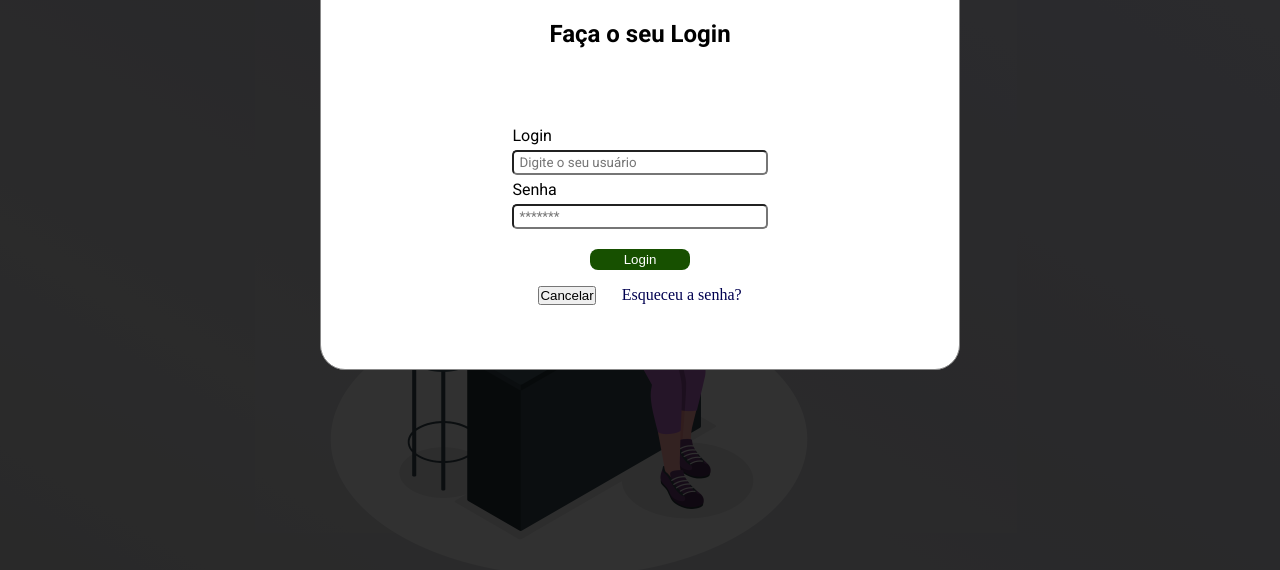
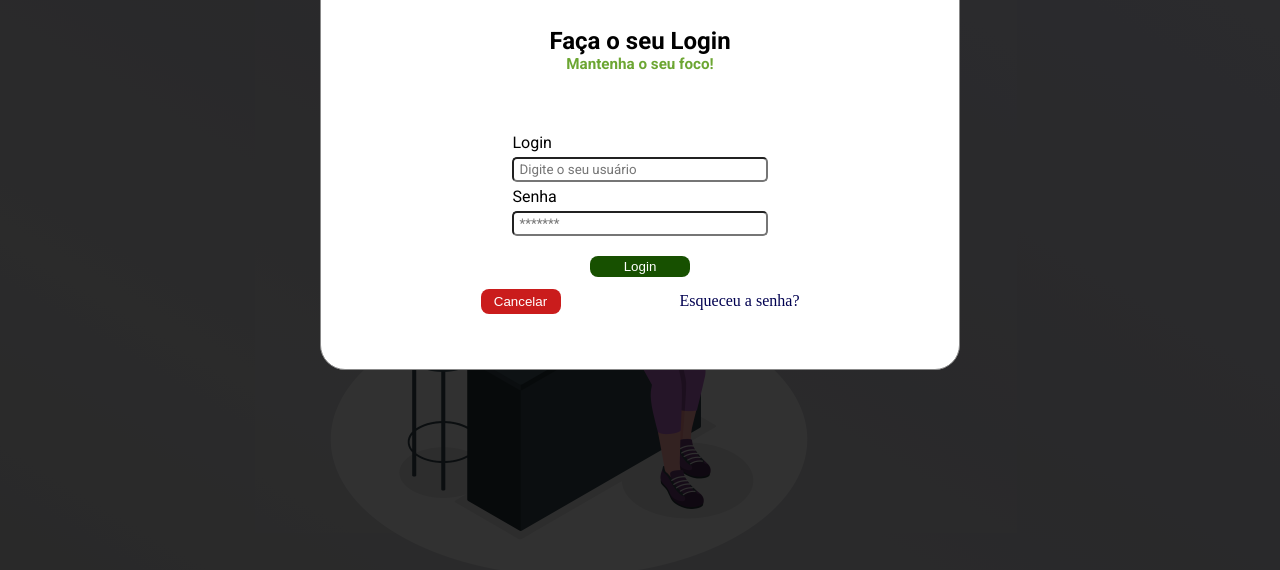
Before and after one commit to Wilksonflor/nutricionista, a plain HTML site: page index.html in a window 1280 px wide. Both pictures are taken after a click on the button 1197 px from the left and 35 px from the top of the page. Shown: the part 230-800 px from the top of the page. Drawn offline with Linux system fonts and the light colour scheme; a web font is replaced by a local one.

Commit message:
Javascript do Login

```diff
--- a/index.html
+++ b/index.html
@@ -81,7 +81,7 @@
                     <label for="">Senha</label>
                     <input type="password" placeholder="*******">
 
-                    <button id="loginSubmit">Login</button>
+                    <button type="submit" id="loginSubmit">Login</button>
 
                     <div class="footerModal">
                         <button id="cancelar">Cancelar</button>
--- a/script.js
+++ b/script.js
@@ -20,11 +20,17 @@ function menuMobile() {
 
 
 // Modal
-// function openModal(){
-//     const btnLogin = document.querySelector('#btnLogin');
-//     console.log('')
-// }
+
 const btnLogin = document.querySelector('#btnLogin').addEventListener('click', () =>{
     const modal = document.querySelector('.modalLoginContainer')
     modal.style.display = "flex";
 })
+function fazerLogin(){
+
+}
+
+
+// tirar o evento de submit
+const modal = document.querySelector('#formModal').addEventListener('submit', (e) =>{
+    e.preventDefault();
+})
--- a/style.css
+++ b/style.css
@@ -179,7 +179,9 @@ font-family: var(--font-geral-);
 #formModal .formHeader p{
     font-family: var(--font-geral-);
     font-size: 0.95rem;
-    color: #fff;
+    font-weight: bold;
+    color: var(--bg--632);
+
 }
 #formModal label{
     width: 80%;
@@ -201,11 +203,12 @@ font-family: var(--font-geral-);
 }
 
 .footerModal{
-    width: 80%;
-    height: 50px;
+    width: 100%;
+    height: auto;
+    margin-top: 12px;
     display: flex;
     align-items: center;
-    justify-content: space-evenly;
+    justify-content: space-between;
 
 }
 .footerModal a{
@@ -222,12 +225,31 @@ font-family: var(--font-geral-);
     border: none;
     border-radius: 8px;
     background-color: #175000;
+    transition: .3s ease-in-out;
 }
 
 #loginSubmit:hover{
     background-color: #fff;
-    border: 2px solid #175000;
+    border: 1px solid #175000;
     color: #000;
+}
+
+#cancelar{
+    cursor: pointer;
+    width: 80px;
+    padding: 5px;
+    border: none;
+    border-radius: 8px;
+    background-color: rgba(197, 7, 7, 0.915);
+    color: #fff;
+    transition: .3s ease-in-out;
+}
+#cancelar:hover{
+    border: none;
+    border: 1px solid rgba(197, 7, 7, 0.915);
+    background-color: #fff;
+    color: rgba(197, 7, 7, 0.915);
+    font-weight: bold;
 }
 /* --------------------/------------------- */
 #secaoSobre {
```
